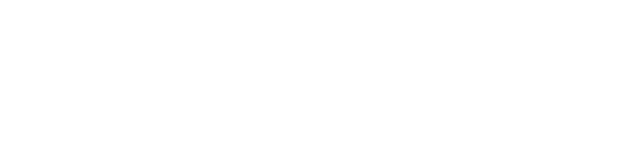
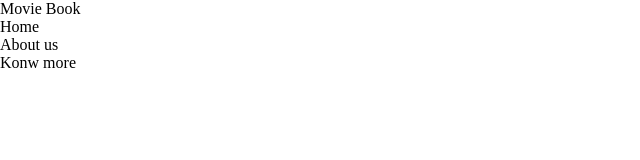
Before and after one commit to mardimanisha/Movie-Booking-JS---JS-Major-Project-Movie-Booking-JS-currying-How-JS-works-wit---576meetio5sq, a plain HTML site: page index.html in a window 1280 px wide. Shown: the whole page, without its empty margins (0-640 px from the left). Drawn offline with Linux system fonts and the light colour scheme.

Commit message:
Update index.html

```diff
--- a/index.html
+++ b/index.html
@@ -9,8 +9,15 @@
     <title>Document</title>
 </head>
 <body>
-
-    <main>
+    <nav>
+        <div class="logo">Movie Book</div>
+        <ul>
+            <li>Home</li>
+            <li>About us</li>
+            <li>Konw more</li>
+        </ul>
+    </nav>
+    <main id="main">
 
     </main>
     <div id="booker">
```
